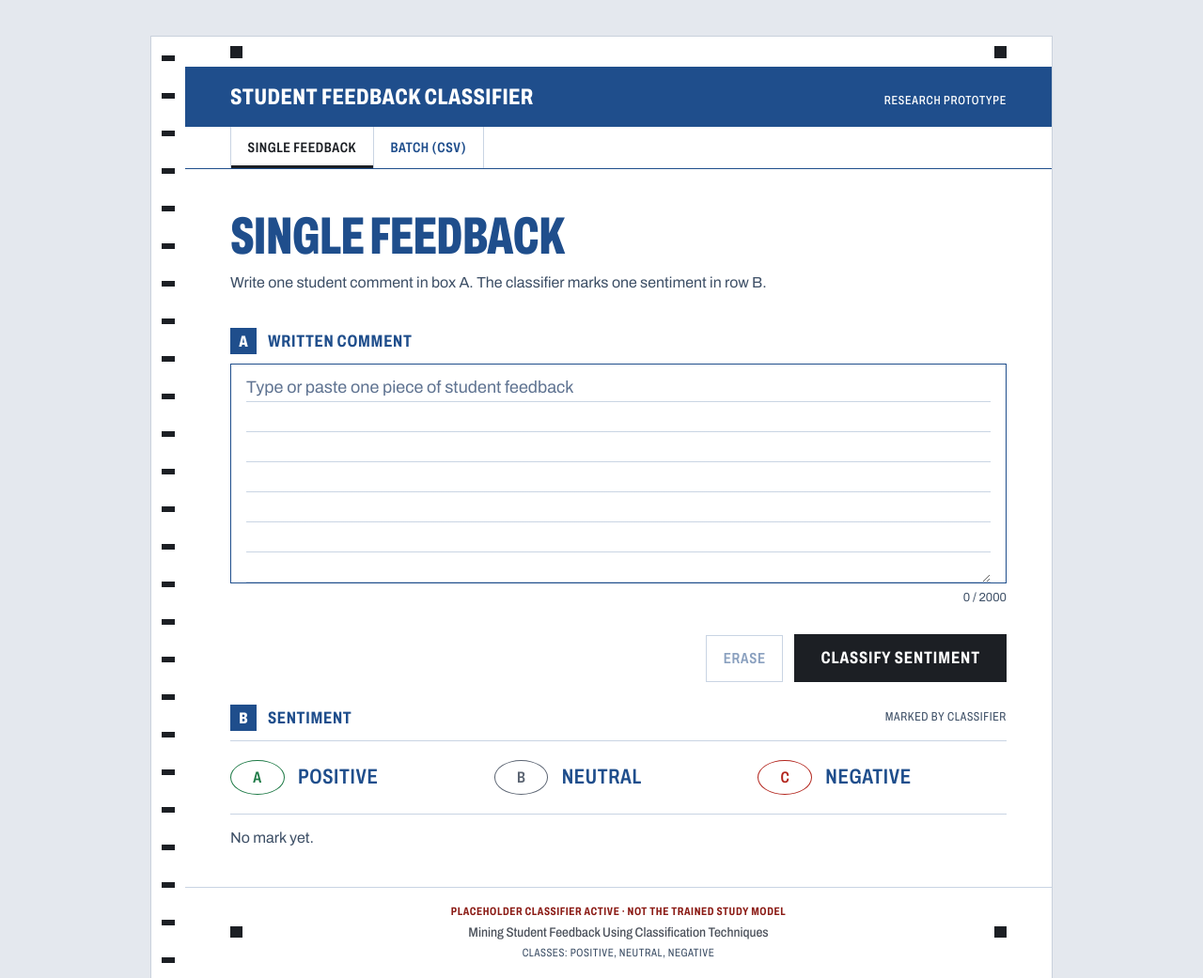
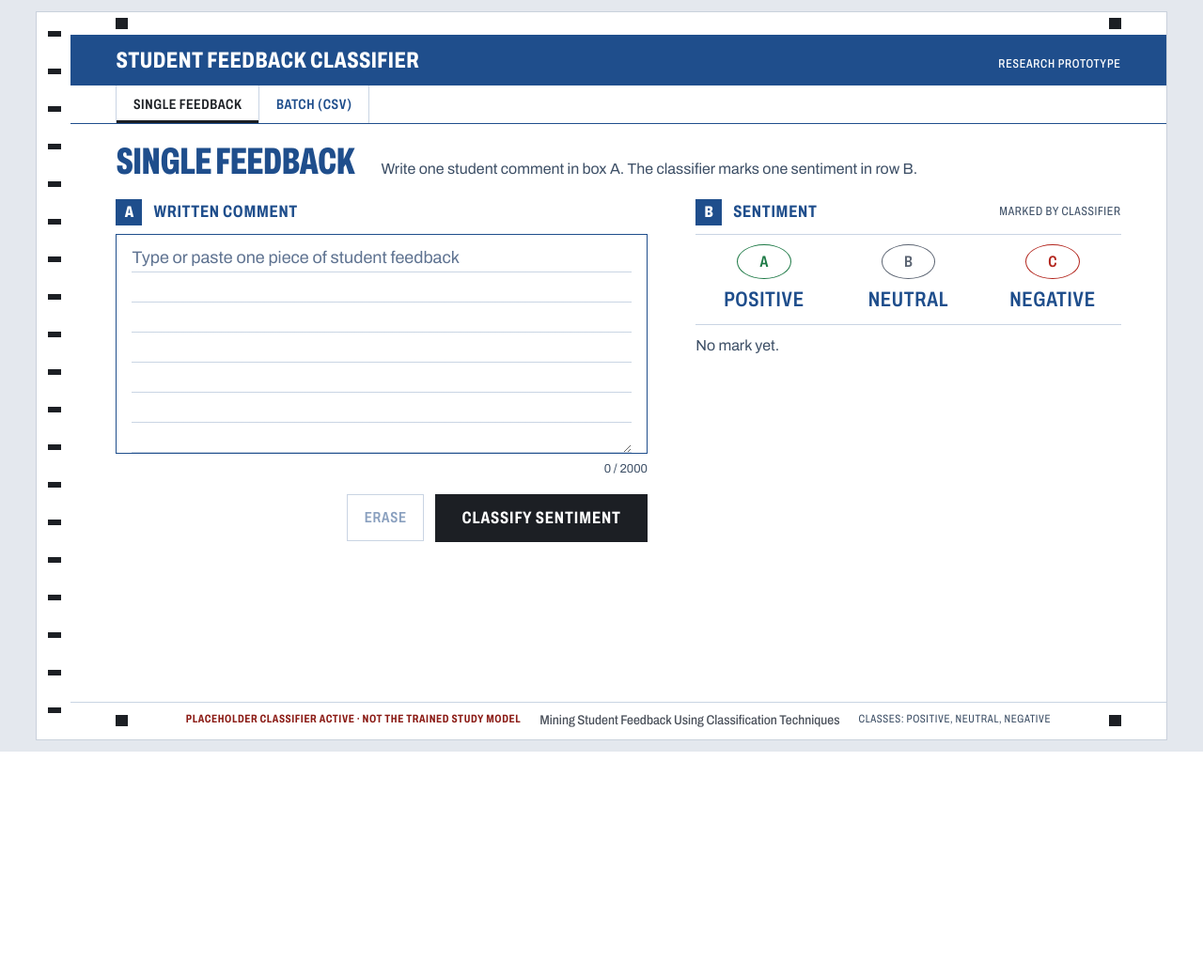
Before and after one commit to WWH16/student-feedback-classifier, a Flask app: page / in a window 1280 px wide. Shown: the top 1041 px of the page at 94% size. After the commit the page ends 800 px from the top, so only its background shows below. Run offline with Flask 3, Linux system fonts and the light colour scheme; parts of the project's set-up code (start-up, migrations or seed data) failed here and were passed over.

Commit message:
feat: fit single feedback page on one screen for laptops and desktops

```diff
--- a/public/static/css/style.css
+++ b/public/static/css/style.css
@@ -1186,6 +1186,199 @@ body {
     }
 }
 
+/*
+ * Single feedback on laptops and larger screens: the sheet turns into two columns,
+ * comment box A with its actions on the left and answer row B with the result and
+ * timing on the right, so the whole task fits in one screen without scrolling.
+ */
+
+@media (min-width: 60rem) {
+    .is-single .sheet {
+        max-width: 76rem;
+    }
+
+    .is-single .sheet-intro {
+        display: flex;
+        flex-wrap: wrap;
+        align-items: baseline;
+        gap: 0.35rem 1.75rem;
+    }
+
+    .is-single .sheet-intro p {
+        margin: 0;
+    }
+
+    .is-single .mark-form {
+        display: grid;
+        grid-template-columns: minmax(0, 1.25fr) minmax(0, 1fr);
+        grid-template-rows: auto 1fr;
+        column-gap: clamp(2rem, 4vw, 3.5rem);
+        align-items: start;
+    }
+
+    .is-single .mark-form > .field:first-child {
+        grid-column: 1;
+        grid-row: 1;
+    }
+
+    .is-single .mark-form > .actions {
+        grid-column: 1;
+        grid-row: 2;
+        margin-top: 0.75rem;
+    }
+
+    .is-single .mark-form > .field:last-child {
+        grid-column: 2;
+        grid-row: 1 / span 2;
+        margin-top: 0;
+    }
+
+    /* Answer choices read as a vertical column, like the rows of a mark sheet. */
+    .is-single .bubbles {
+        grid-template-columns: minmax(0, 1fr);
+        gap: 0;
+        padding: 0;
+    }
+
+    .is-single .bubble-item {
+        padding: 0.7rem 0;
+    }
+
+    .is-single .bubble-item + .bubble-item {
+        border-top: 1px solid var(--ink-rule);
+    }
+
+    .is-single .timing {
+        margin-top: 1rem;
+    }
+
+    .is-single .timing-grid {
+        grid-template-columns: repeat(3, minmax(0, 1fr));
+    }
+}
+
+/* Laptop heights: tighten vertical spacing so the result and timing stay above the fold. */
+
+@media (min-width: 60rem) and (max-height: 56rem) {
+    .is-single {
+        padding-block: 0.75rem;
+    }
+
+    .is-single .sheet {
+        min-height: calc(100vh - 1.5rem);
+        min-height: calc(100dvh - 1.5rem);
+    }
+
+    .is-single .reg-row {
+        padding-block: 0.35rem;
+    }
+
+    .is-single .head-bar {
+        padding-block: 0.55rem;
+    }
+
+    .is-single .tabs a {
+        min-height: 2.5rem;
+        padding-block: 0.4rem 0.3rem;
+    }
+
+    .is-single .sheet-body {
+        padding-top: 1.25rem;
+        padding-bottom: 1.25rem;
+    }
+
+    .is-single .sheet-intro {
+        margin-bottom: 1.25rem;
+    }
+
+    .is-single .sheet-intro h1 {
+        font-size: 2.5rem;
+    }
+
+    .is-single .comment-box textarea {
+        min-height: calc(var(--line) * 6);
+    }
+
+    /* Answer choices sit side by side here to save height. */
+    .is-single .bubbles {
+        grid-template-columns: repeat(3, minmax(0, 1fr));
+        gap: 0.5rem;
+        padding: 0.6rem 0;
+    }
+
+    .is-single .bubble-item {
+        flex-direction: column;
+        gap: 0.35rem;
+        padding-block: 0;
+    }
+
+    .is-single .bubble-item + .bubble-item {
+        border-top: 0;
+    }
+
+    .is-single .fine-print {
+        flex-direction: row;
+        flex-wrap: wrap;
+        justify-content: center;
+        gap: 0.15rem 1.25rem;
+    }
+
+    .is-single .result-line {
+        margin-top: 0.6rem;
+    }
+
+    .is-single .timing {
+        margin-top: 0.75rem;
+    }
+
+    .is-single .timing-cell {
+        padding: 0.5rem 0.75rem 0.6rem;
+    }
+
+    .is-single .t-value {
+        font-size: 1.6rem;
+    }
+
+    .is-single .sheet-foot {
+        padding-block: 0.55rem 0.6rem;
+    }
+}
+
+/* Short laptop screens (720p): one line less in the comment box. */
+
+@media (min-width: 60rem) and (max-height: 42rem) {
+    .is-single .comment-box textarea {
+        min-height: calc(var(--line) * 5);
+    }
+
+    .is-single .sheet-intro h1 {
+        font-size: 2.1rem;
+    }
+
+    /* The sheet fills the window edge to edge, like on phones. */
+    .is-single {
+        padding-block: 0;
+    }
+
+    .is-single .sheet {
+        min-height: 100vh;
+        min-height: 100dvh;
+        border-block: 0;
+    }
+
+    .is-single .sheet-intro {
+        margin-bottom: 0.9rem;
+    }
+
+    .is-single .timing-title {
+        margin-bottom: 0.3rem;
+    }
+
+    .is-single .timing-hint {
+        font-size: 0.75rem;
+    }
+}
+
 /* Touch: bigger targets, no drag-and-drop hint */
 
 @media (pointer: coarse) {
--- a/templates/index.html
+++ b/templates/index.html
@@ -1,6 +1,7 @@
 {% extends "base.html" %}
 
 {% block title %}Single Feedback - Student Feedback Classifier{% endblock %}
+{% block body_class %}is-single{% endblock %}
 
 {% block content %}
 <div class="sheet-intro">
```
